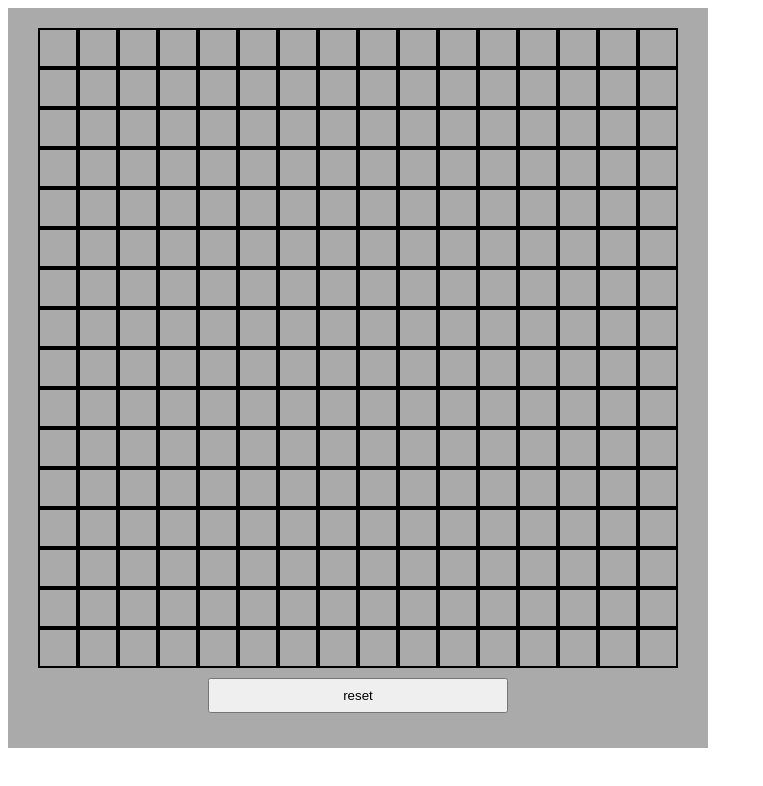
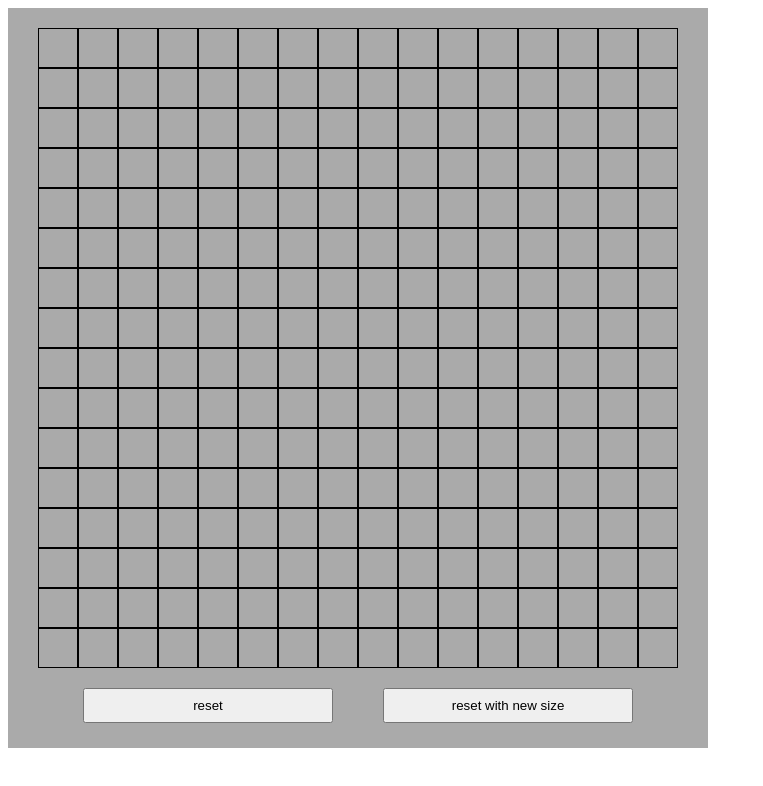
Before and after one commit to FilipTarajko/etch-a-sketch, a plain HTML site: page index.html in a window 1280 px wide. Shown: the whole page, without its empty margins (0-763 px from the left). Drawn offline with Linux system fonts and the light colour scheme.

Commit message:
add button for changing size

```diff
--- a/index.html
+++ b/index.html
@@ -10,6 +10,7 @@
         <div id='mainContainer'>
             <div id='content'></div>
             <button id='reset'>reset</button>
+            <button id='newsize'>reset with new size</button>
         </div>
         <script src='script.js'></script>
     </body>
--- a/script.js
+++ b/script.js
@@ -1,5 +1,6 @@
 const content = document.querySelector('#content');
 const button = document.querySelector('#reset');
+const newsize = document.querySelector('#newsize');
 
 function paint(e){
     e.target.classList.add('painted');
@@ -12,21 +13,42 @@ function resetBoard(){
     })
 }
 
+function changeSize(){
+    removeSquares();
+    newBoard(window.prompt("Choose new size (min: 1, max: 100)"));
+}
+
 function newBoard(n){
+    if(n<1){
+        n=1;
+    }
+    if(n>100){
+        n=100;
+    }
+    content.style.gridTemplateColumns= `repeat(${n}, ${640/n}px)`;
     for(i=0;i<n;i++)
     {
         for(j=0;j<n;j++){
             let square = document.createElement('div');
             square.classList.add('square')
+            square.style.height = `${640/n-2}px`;
+            square.style.width = `${640/n-2}px`;
             content.appendChild(square);
         }
     }
+    squares = document.querySelectorAll('.square')
+    squares.forEach((square)=>{
+        square.addEventListener('mouseover', paint);
+    });
+}
+
+function removeSquares(){
+    squares.forEach((square)=>{
+        content.removeChild(square);
+    })
 }
 
 newBoard(16);
-squares = document.querySelectorAll('.square')
-squares.forEach((square)=>{
-    square.addEventListener('mouseover', paint);
-});
 
 button.addEventListener('click', resetBoard);
+newsize.addEventListener('click', changeSize);
--- a/styles.css
+++ b/styles.css
@@ -2,15 +2,12 @@
     height: 640px;
     width: 640px;
     display: grid;
-    grid-template-columns: repeat(16, 40px);
     margin: auto;
     padding-top: 20px;
 }
 
 .square{
-    border: 2px solid rgb(0, 0, 0);
-    height: 36px;
-    width: 36px;
+    border: 1px solid rgb(0, 0, 0);
 }
 
 .painted{
@@ -18,12 +15,21 @@
 }
 
 #reset{
-    width: 300px;
+    position: absolute;
+    width: 250px;
     height: 35px;
     display: block;
-    margin-top: 10px;
-    margin-left: auto;
-    margin-right: auto;
+    margin-top: 20px;
+    margin-left: 75px;
+}
+
+#newsize{
+    position: absolute;
+    width: 250px;
+    height: 35px;
+    display: block;
+    margin-top: 20px;
+    margin-left: 375px;
 }
 
 #mainContainer{
```
